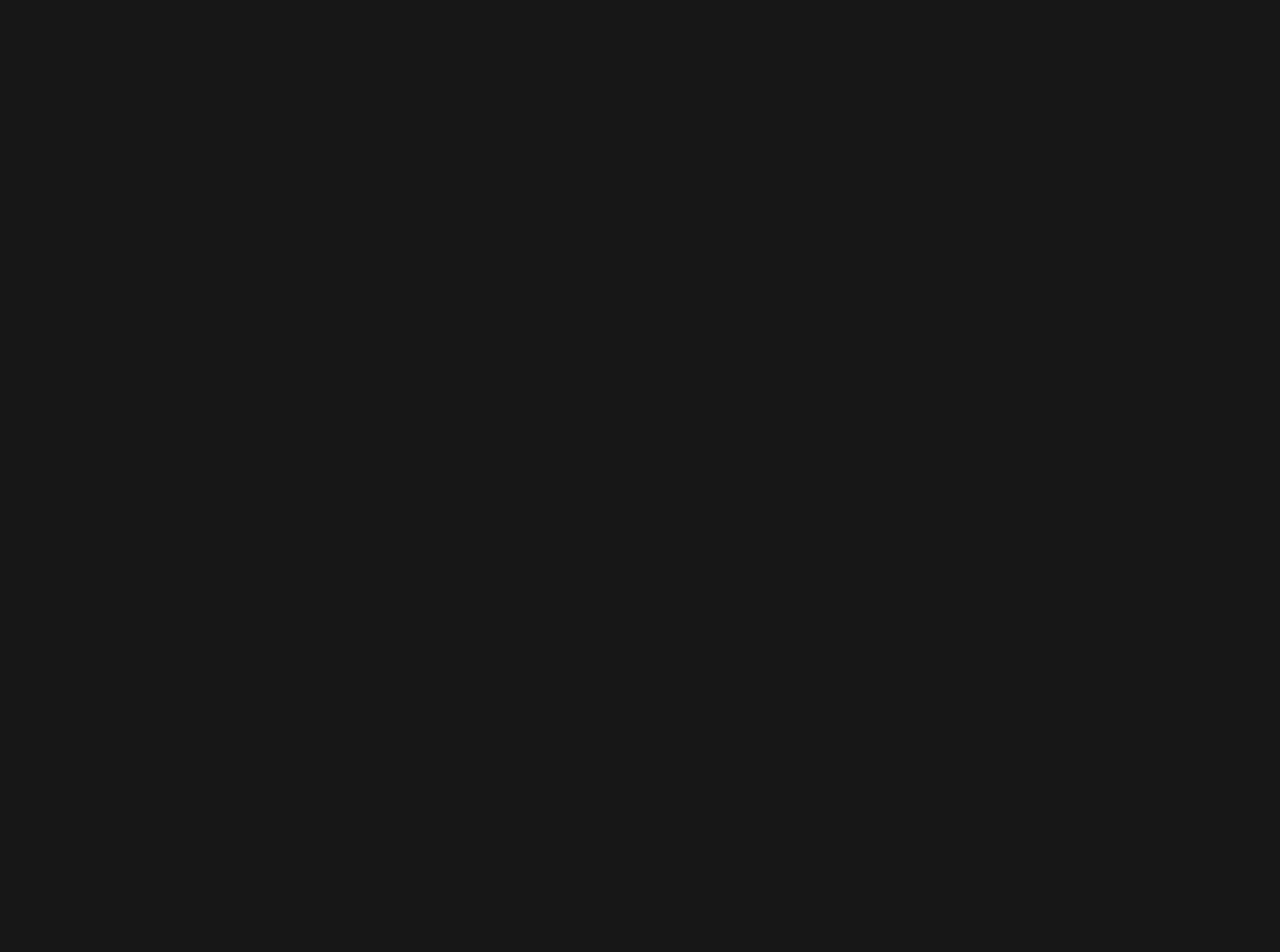
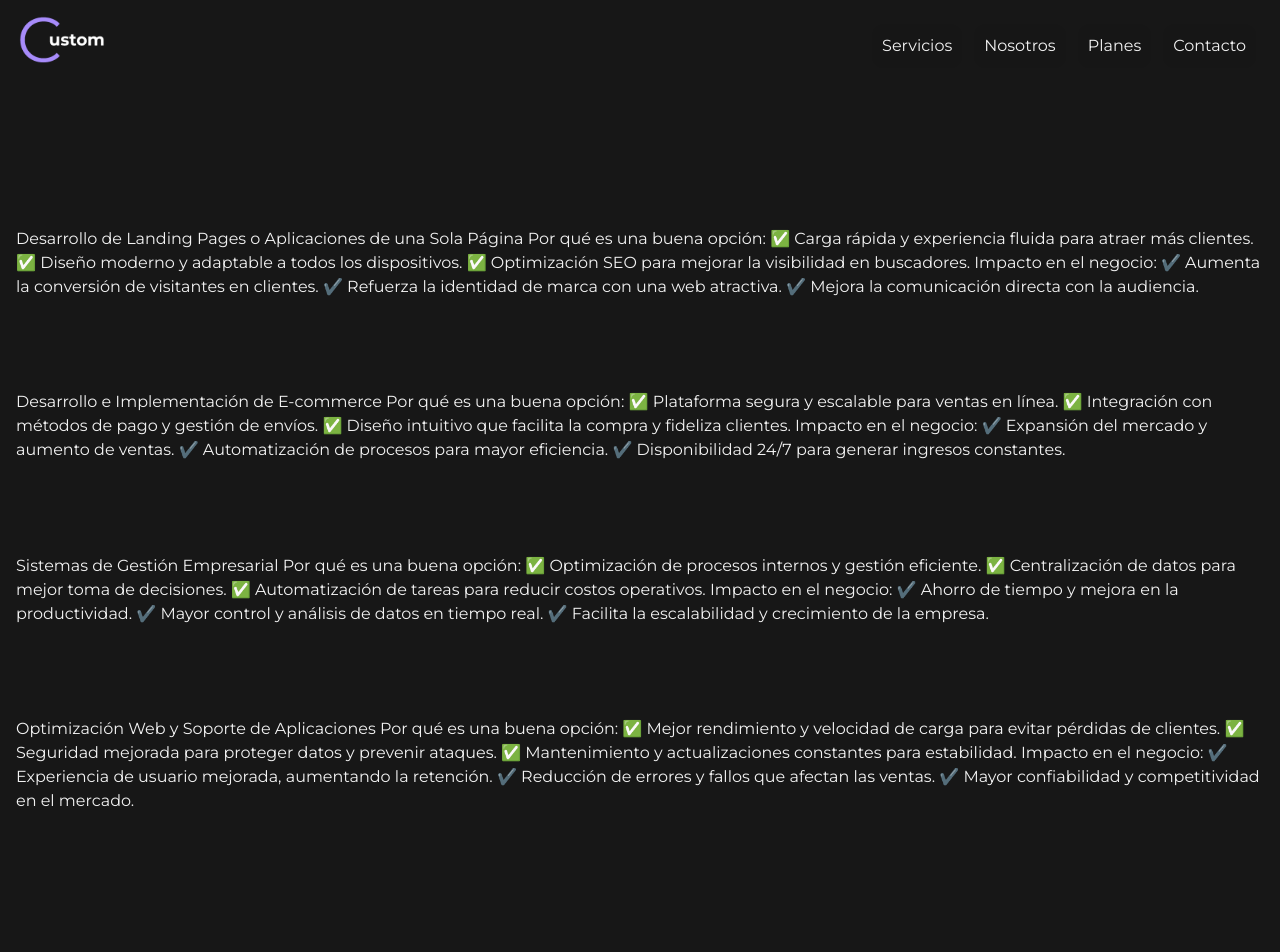
Before and after one commit to est3banst/custom, a React (Vite) app: page /plans in a window 1280 px wide. Before the commit this address had no page. Shown: the top 952 px of the page. Before the commit the page ends 800 px from the top, so only its background shows below. Built offline with nearby package versions, Linux system fonts and the light colour scheme; a web font is replaced by a local one.

Commit message:
dmierda sht

```diff
--- a/src/components/AboutPage.jsx
+++ b/src/components/AboutPage.jsx
@@ -1,6 +1,7 @@
 import React from 'react'
 import Nav from './Nav'
 import Us from './Us'
+import Footer from './Footer'
 
 const AboutPage = () => {
   return (
@@ -11,6 +12,7 @@
 
         <Us />
         </div>
+        <Footer/>
     </div>
     </>
   )
--- a/src/components/Footer.jsx
+++ b/src/components/Footer.jsx
@@ -17,7 +17,7 @@
       <h2 className='border-b-2 w-max' >Vínculos</h2>
       <div className='flex flex-col gap-5'>
       <Link to='/faq'>Preguntas Frecuentes </Link>
-      <Link to="/">Planes</Link>
+      <Link to="/plans">Planes</Link>
       <Link to="/nosotros">Nosotros</Link>
       <Link>Contacto</Link>
       </div>
--- a/src/components/GridHero.jsx
+++ b/src/components/GridHero.jsx
@@ -43,7 +43,7 @@
   }, [numColumns]);
 
   return (
-    <div className="absolute z-20 top-0 left-0 w-full h-full grid"
+    <div className="absolute z-20 top-0 left-0 w-full custom-width-pc h-full grid"
       style={{
         gridTemplateColumns: `repeat(${numColumns}, ${squareSize + gapSize}px)`,
         gridTemplateRows: `repeat(${numRows}, ${squareSize + gapSize}px)`,
--- a/src/components/Main.jsx
+++ b/src/components/Main.jsx
@@ -15,7 +15,7 @@
 
   return (
     <>
-    <div className='overflow-x-hidden grid grid-cols-1 gap-12 p-4'>
+    <div className='overflow-x-hidden grid grid-cols-1 gap-12'>
     <div
         ref={ref}
         className={`transform transition-all duration-600 ease-out
@@ -23,7 +23,7 @@
       >
     <Hero />
     </div>
-    <div className='grid grid-cols-1 gap-15'>
+    <div className='grid grid-cols-1 custom-spacing-pc gap-15'>
     <Services />
     <About />
     </div>
--- a/src/components/Menu.jsx
+++ b/src/components/Menu.jsx
@@ -35,7 +35,7 @@
       </Link>
         </li>
         <li>
-      <Link to="/">
+      <Link to="/plans">
       <label htmlFor="menuCheckbox">Planes</label>
       </Link>
         </li>
--- a/src/components/Nav.jsx
+++ b/src/components/Nav.jsx
@@ -26,6 +26,9 @@
                    <li className='border-nav'>Nosotros</li>
 
                    </Link>
+                   <Link to="/plans">
+                   <li className='border-nav'>Planes</li>
+                   </Link>
                    <Link to="/contact">
                        <li className='border-nav'>Contacto</li>
                    </Link>
--- /dev/null
+++ b/src/components/Plans.jsx
@@ -0,0 +1,58 @@
+import React from 'react'
+
+const Plans = () => {
+  return (
+    <div className='h-screen flex justify-evenly p-4 flex-col'>
+        <section>
+        Desarrollo de Landing Pages o Aplicaciones de una Sola Página
+Por qué es una buena opción:
+✅ Carga rápida y experiencia fluida para atraer más clientes.
+✅ Diseño moderno y adaptable a todos los dispositivos.
+✅ Optimización SEO para mejorar la visibilidad en buscadores.
+
+Impacto en el negocio:
+✔️ Aumenta la conversión de visitantes en clientes.
+✔️ Refuerza la identidad de marca con una web atractiva.
+✔️ Mejora la comunicación directa con la audiencia.
+        </section>
+        <section>
+        Desarrollo e Implementación de E-commerce
+Por qué es una buena opción:
+✅ Plataforma segura y escalable para ventas en línea.
+✅ Integración con métodos de pago y gestión de envíos.
+✅ Diseño intuitivo que facilita la compra y fideliza clientes.
+
+Impacto en el negocio:
+✔️ Expansión del mercado y aumento de ventas.
+✔️ Automatización de procesos para mayor eficiencia.
+✔️ Disponibilidad 24/7 para generar ingresos constantes.
+        </section>
+        <section>
+        Sistemas de Gestión Empresarial
+Por qué es una buena opción:
+✅ Optimización de procesos internos y gestión eficiente.
+✅ Centralización de datos para mejor toma de decisiones.
+✅ Automatización de tareas para reducir costos operativos.
+
+Impacto en el negocio:
+✔️ Ahorro de tiempo y mejora en la productividad.
+✔️ Mayor control y análisis de datos en tiempo real.
+✔️ Facilita la escalabilidad y crecimiento de la empresa.
+        </section>
+        <section>
+        Optimización Web y Soporte de Aplicaciones
+Por qué es una buena opción:
+✅ Mejor rendimiento y velocidad de carga para evitar pérdidas de clientes.
+✅ Seguridad mejorada para proteger datos y prevenir ataques.
+✅ Mantenimiento y actualizaciones constantes para estabilidad.
+
+Impacto en el negocio:
+✔️ Experiencia de usuario mejorada, aumentando la retención.
+✔️ Reducción de errores y fallos que afectan las ventas.
+✔️ Mayor confiabilidad y competitividad en el mercado.
+        </section>
+    </div>
+  )
+}
+
+export default Plans
--- /dev/null
+++ b/src/components/PlansLayout.jsx
@@ -0,0 +1,20 @@
+import React from 'react'
+import Nav from './Nav'
+import Plans from './Plans'
+import Footer from './Footer'
+
+const PlansLayout = () => {
+  return (
+    <>
+    <div className='grid grid-cols-1 justify-evenly'>
+        <Nav/>
+       <div className='pt-[120px]'>
+       <Plans/>
+       </div>
+        <Footer/>
+    </div>
+    </>
+  )
+}
+
+export default PlansLayout
--- a/src/index.css
+++ b/src/index.css
@@ -295,12 +295,28 @@
 }
 
 @media (width < 768px) {
-  .folded-rectangle {
-    height: 140vh;
-  }
+
   .title {
     font-size: 1.2rem;
     line-height: 1.5rem;
   }
 
 }
+@media (width > 768px) {
+  .folded-rectangle {
+    height: auto;
+  }
+}
+@media (width > 1654px) {
+  .custom-spacing-pc {
+    gap: 10rem;
+  }
+}
+@media (width > 2000px) {
+  .custom-spacing-pc {
+    gap: 20rem;
+  }
+  .custom-width-pc {
+    width: 100dvw;
+  }
+}
--- a/src/main.jsx
+++ b/src/main.jsx
@@ -6,6 +6,7 @@
 import Nosotros from './components/AboutPage';
 import Layout from './components/landing/Layout';
 import Faq from './components/Faq';
+import PlansLayout from './components/PlansLayout';
 
 createRoot(document.getElementById('root')).render(
   <StrictMode>
@@ -15,6 +16,7 @@
         <Route path="/" element={<App />} />
         <Route path="/nosotros" element={<Nosotros />} />
         <Route path="/faq" element={<Faq />} />
+        <Route path='/plans' element={<PlansLayout/>} />
         <Route path="/services/spa-service" element={<Layout />}/>
       </Routes>
     </BrowserRouter>
```
